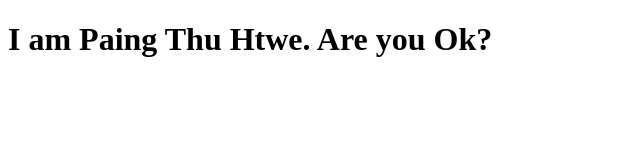
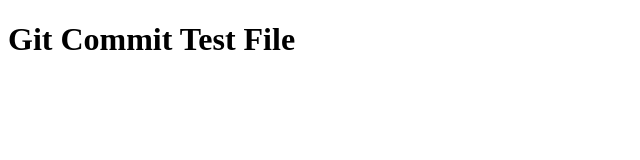
Before and after one commit to paingthuhtwe/MyFristProject, a plain HTML site: page index.html in a window 1280 px wide. Shown: the whole page, without its empty margins (0-640 px from the left). Drawn offline with Linux system fonts and the light colour scheme.

Commit message:
Git Push Test Commit

```diff
--- a/index.html
+++ b/index.html
@@ -7,6 +7,6 @@
     <title>Document</title>
 </head>
 <body>
-    <h1>I am Paing Thu Htwe. Are you Ok?</h1>
+    <h1>Git Commit Test File </h1>
 </body>
 </html>
--- /dev/null
+++ b/style.css
@@ -0,0 +1 @@
+h1{color: purple;}
```
